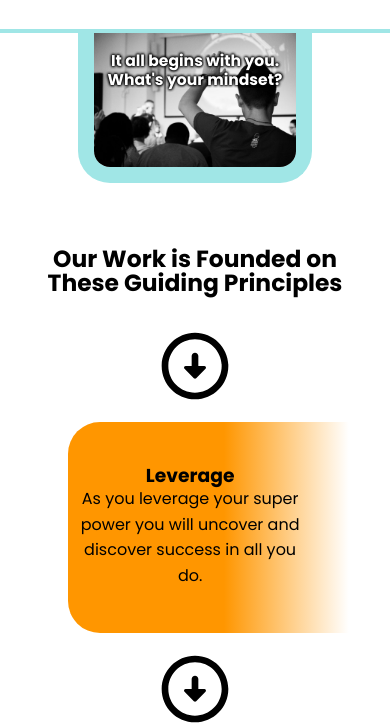
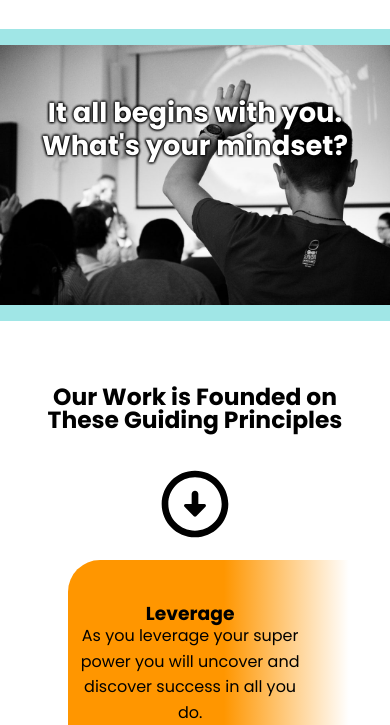
Before and after one commit to 10suda/RTCMindset, a plain HTML site: page index.html in a window 390 px wide. Shown: the part 145-870 px from the top of the page. Drawn offline with Linux system fonts and the light colour scheme.

Commit message:
Add files via upload

```diff
--- a/Styles/style.css
+++ b/Styles/style.css
@@ -279,13 +279,14 @@ header {
   border-right: 1rem solid var(--accent-color1);
   border-bottom-left-radius: 2rem;
   border-bottom-right-radius: 2rem;
-  width: 60vw;
+  max-width: 60rem;
 }
 
 #main-image-text {
   position: absolute;
-  padding-top: 5vw;
-  font-size: min(3rem, 4vw);
+  padding-top: max(5vw, 4rem);
+  font-size: min(3.5rem, 7vw);
+  max-width: 43rem;
   font-weight: 700;
   text-align: center;
   color: var(--bg-body);
@@ -296,6 +297,15 @@ header {
   -o-animation: fadeIn linear 1s;
   -ms-animation: fadeIn linear 1s;
   line-height: 1.2;
+}
+@media only screen and (max-width: 890px) {
+  .homepage-main img {
+    border-radius: 0;
+    width: 100vw;
+    border-right: none;
+    border-left: none;
+    border-top: 0.75rem solid var(--accent-color1);
+  }
 }
 
 @keyframes fadeIn {
```
